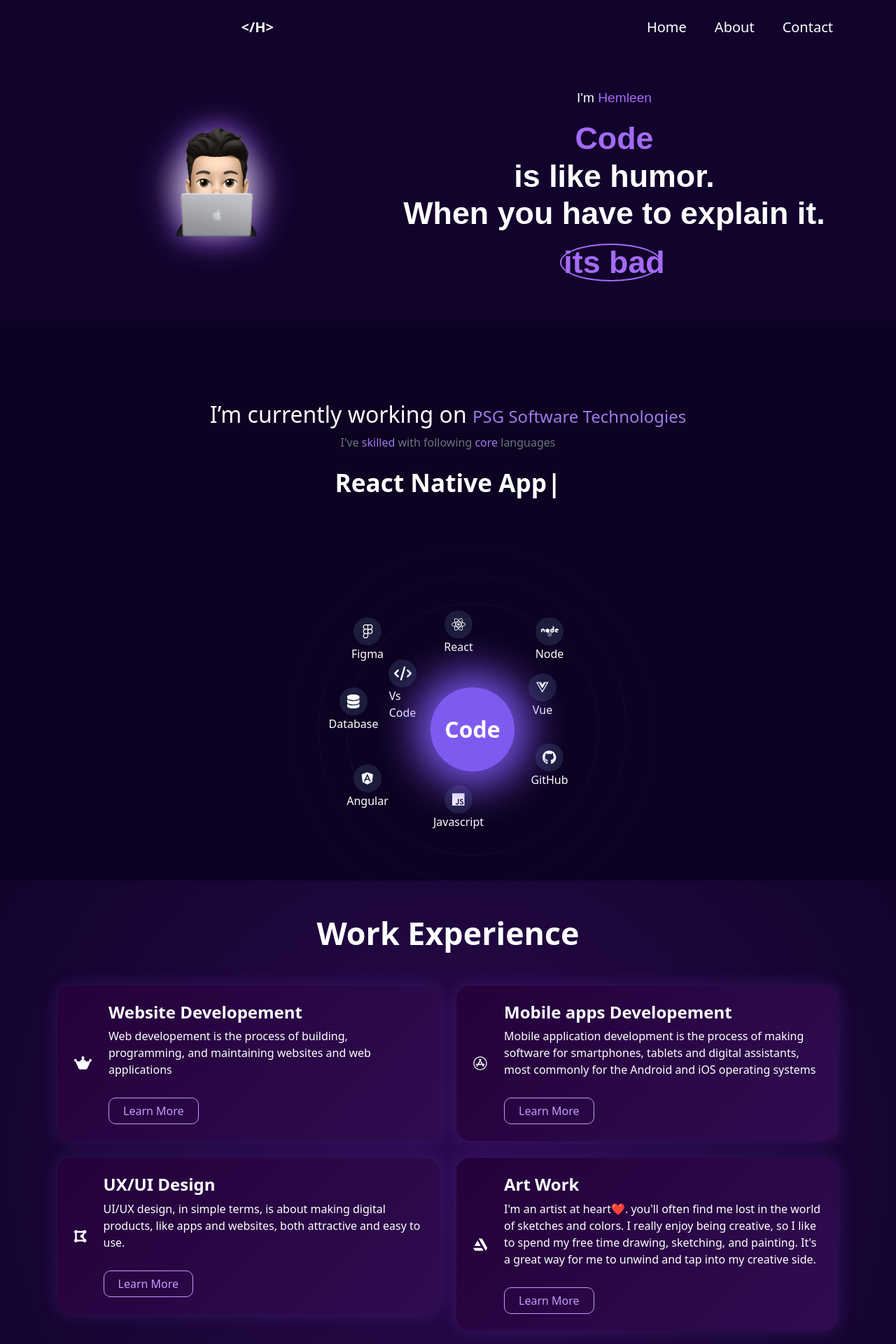
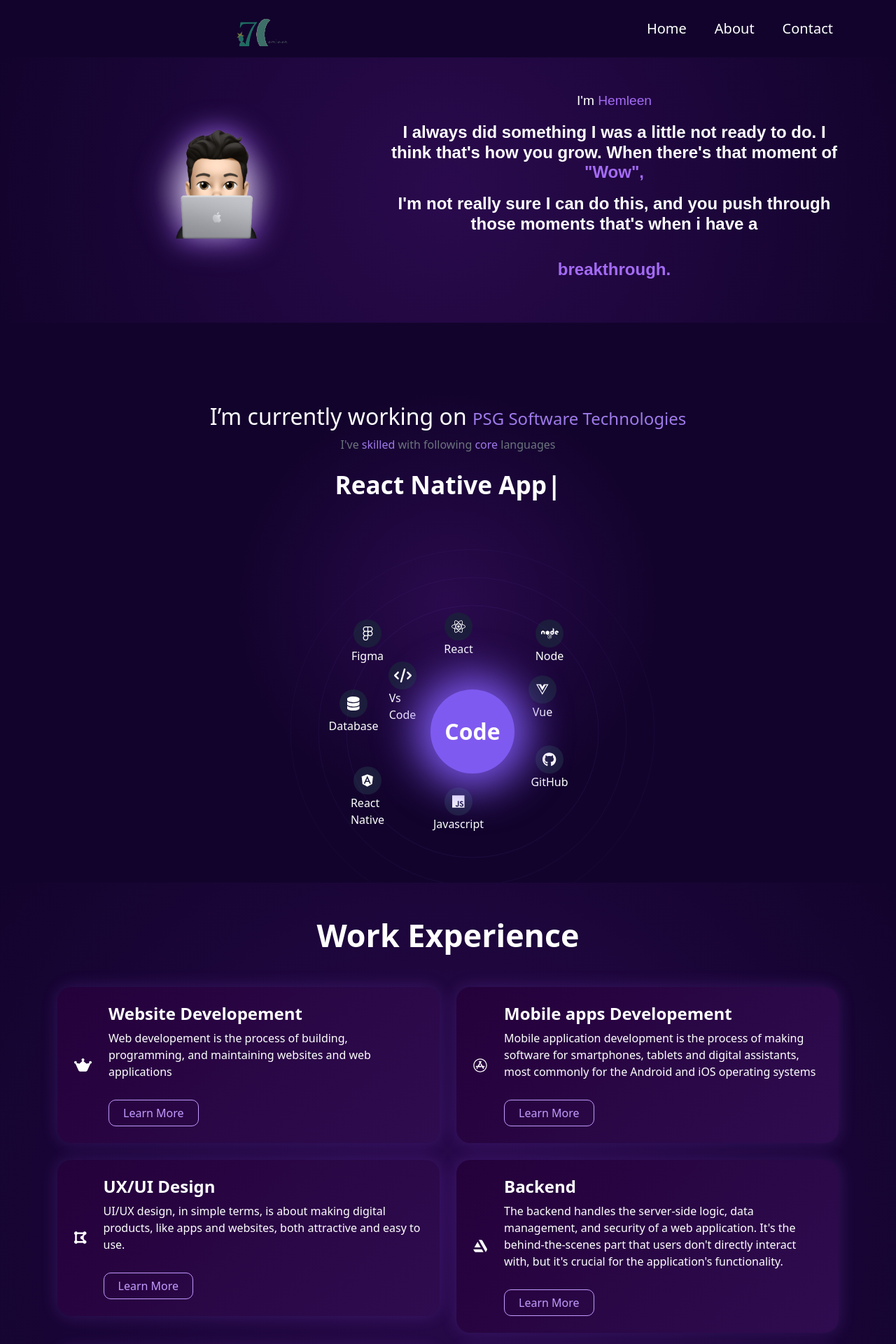
Before and after one commit to HEMLEEN/viteportfolio, a React (Vite) app: page / in a window 1280 px wide. Shown: the top 1920 px of the page at 70% size. Built offline with nearby package versions, Linux system fonts and the light colour scheme.

Commit message:
ref: update logo

```diff
--- a/index.html
+++ b/index.html
@@ -2,7 +2,7 @@
 <html lang="en">
   <head>
     <meta charset="UTF-8" />
-    <link rel="icon" type="image/svg+xml" href="/vite.svg" />
+    <link rel="icon" type="image/svg+xml" sizes="350X350" href="/logo.svg" />
     <meta name="viewport" content="width=device-width, initial-scale=1.0" />
     <title>Hemleen's Porfolio</title>
   </head>
--- a/src/constant/Constant.tsx
+++ b/src/constant/Constant.tsx
@@ -4,6 +4,7 @@ import templateGif from '../assets/ecommerce-develope.gif'
 import shoppingGif from '../assets/shopping2-gif.gif'
 import yogaGif from '../assets/yoga.gif'
 import gymGif from '../assets/gym-gif.gif'
+import logoImage from '../assets/logo.png'
 
 
 export {
@@ -12,7 +13,8 @@ export {
     templateGif,
     shoppingGif,
     yogaGif,
-    gymGif
+    gymGif,
+    logoImage
 }
 
 export const projectData = [
--- a/src/index.css
+++ b/src/index.css
@@ -8,12 +8,19 @@ body {
   background: radial-gradient(ellipse at center, #0f0f1f, #0b0b1a);
 }
 
-
+.logo{
+  object-fit: cover;
+  width: 80px;
+  height: 50px;
+}
 /* File Css */
 .file-cursor {
   cursor: pointer;
 }
 
+.text-cursor {
+cursor: pointer;
+}
 .spanText {
   font-size: 12px;
 }
--- a/src/pages/header/Index.tsx
+++ b/src/pages/header/Index.tsx
@@ -1,5 +1,6 @@
 
 import { Container, Navbar, Nav } from 'react-bootstrap';
+import { logoImage } from '../../constant/Constant';
 
 const Header = (props: any) => {
 
@@ -8,17 +9,14 @@ const Header = (props: any) => {
     <Navbar expand="lg" style={{ backgroundColor: '#12032c' }} className="py-3" id='header'>
       <Container className="d-flex justify-content-between align-items-center">
         <div className="mx-auto">
-          <span className='text-white fs-5 fw-bold'
-          // style={{
-          //   color: 'white',
-          //   fontSize: '40px',
-          // //   transform: 'rotate(90deg)',
-          //   display: 'inline-block',
-          //   fontWeight: 'bold',
-          // }}
-          >
-            {`</H>`}
-          </span>
+          {/* <span className='text-white fs-5 fw-bold' >
+            {`</Portfolio>`}
+          </span> */}
+          <img
+            src={logoImage} // Place your image in /public
+            alt="Emoji Developer"
+            className="logo"
+          />
         </div>
 
         <Nav className="ms-auto d-flex flex-row gap-4">
--- a/src/pages/home/Index.tsx
+++ b/src/pages/home/Index.tsx
@@ -90,7 +90,7 @@ const Home = () => {
                 viewport={{ once: true, amount: 0.2 }}
                 className="box"
             >
-                <h2 className='text-center text-white border py-2 bg-dark'>Projects Overview</h2>
+                <h2 className='text-center text-white py-2'>Projects Overview</h2>
                 <FeaturedProjects />
             </motion.div>
 
--- a/src/pages/home/component/IntroSection.tsx
+++ b/src/pages/home/component/IntroSection.tsx
@@ -4,7 +4,7 @@ import { leftUserImage } from '../../../constant/Constant'
 
 const IntroSection = () => {
     return (
-        <section className="intro-section text-white" >
+        <section className="intro-section text-white " >
             <Container className="py-5">
                 <Row className="align-items-center">
                     <Col md={5} className="text-center mb-4 mb-md-0">
@@ -20,13 +20,13 @@ const IntroSection = () => {
                         </p>
                         <p className="designer-tag"></p>
                         <h1 className="main-title">
-                            <span className="cover-word-wrapper px-2">
-                              <span className="cover-word">Code </span>
-                            </span>
-                             <p>is like humor. <br /> When you have to explain it.</p>
+                            <p className='fs-4'> I always did something I was a little not ready to do. I think that's how you grow. When there's that moment of <span className="cover-word-wrapper px-2">
+                            <span className="cover-word fs-4">"Wow", </span>
+                            </span></p>
+
+                             <p className='fs-4'>I'm not really sure I can do this, and you push through those moments  that's when i have a </p>
                             <span className="cover-word-wrapper">
-                                <span className="cover-word"> its bad</span>
-                                <div className="cover-circle"></div>
+                                <span className="cover-word fs-4"> breakthrough.</span>
                             </span>
                         </h1>
 
--- a/src/pages/home/component/TechOrbit.tsx
+++ b/src/pages/home/component/TechOrbit.tsx
@@ -9,15 +9,15 @@ import { Col, Row } from 'react-bootstrap';
 import { devloperInfo } from '../../../res/String';
 
 const techIcons = [
-  { icon: faReact, name: 'React' },
-  { icon: faNode, name: 'Node' },
-  { icon: faVuejs, name: 'Vue' },
-  { icon: faGithub, name: 'GitHub' },
-  { icon: faJs, name: 'Javascript' },
-  { icon: faFigma, name: 'Figma' },
-  { icon: faCode, name: 'Vs Code' },
-  { icon: faAngular, name: 'Angular' },
-  { icon: faDatabase, name: 'Database' },
+  { icon: faReact, name: 'React',link:'https://vite.dev/guide/' },
+  { icon: faNode, name: 'Node',link:'https://react.dev/learn' },
+  { icon: faVuejs, name: 'Vue' ,link:'https://vuejs.org/guide/introduction.html'},
+  { icon: faGithub, name: 'GitHub',link:'#' },
+  { icon: faJs, name: 'Javascript',link:'https://developer.mozilla.org/en-US/docs/Web/JavaScript'  },
+  { icon: faFigma, name: 'Figma',link:'#'  },
+  { icon: faCode, name: 'Vs Code' ,link:'#' },
+  { icon: faAngular, name: 'React Native',link:'https://reactnative.dev/docs/environment-setup' },
+  { icon: faDatabase, name: 'Database',link:'#'  },
 ];
 
 const TechOrbit = () => {
@@ -65,9 +65,9 @@ const TechOrbit = () => {
         {/* Icons above curves */}
         <div className="icon-arc-wrapper">
           {techIcons.map((item, index) => (
-            <div className={`orbit-icon orbit-icon-${index}`} key={index}>
-              <FontAwesomeIcon icon={item.icon} size="lg" />
-              <span className="icon-label text-white position-absolute top-100 start-50 translate-middle-x">
+            <div className={`orbit-icon orbit-icon-${index}`} key={index} >
+              <FontAwesomeIcon icon={item.icon} size="lg"/>
+              <span className="icon-label text-white position-absolute top-100 start-50 translate-middle-x" >
                 {item.name}
               </span>
             </div>
--- a/src/pages/home/component/WorkExperience.tsx
+++ b/src/pages/home/component/WorkExperience.tsx
@@ -1,8 +1,9 @@
 import { Container, Row, Col, Button } from 'react-bootstrap';
 import '../styles/Workexperience.css';
-import { faAppStore, faArtstation, faWebAwesome } from '@fortawesome/free-brands-svg-icons';
-import { faDrawPolygon } from '@fortawesome/free-solid-svg-icons';
+import { faAppStore, faArtstation, faFigma, faJs, faNode, faReact, faVuejs, faWebAwesome } from '@fortawesome/free-brands-svg-icons';
+import { faDatabase, faDrawPolygon } from '@fortawesome/free-solid-svg-icons';
 import { FontAwesomeIcon } from '@fortawesome/react-fontawesome';
+import { useState } from 'react';
 
 const cardData = [
   {
@@ -11,6 +12,11 @@ const cardData = [
     description:
       'Web developement is the process of building, programming, and maintaining websites and web applications',
     image: faWebAwesome,
+    core: [
+      { icon: faReact, name: 'React', link: 'https://vite.dev/guide/' },
+      { icon: faVuejs, name: 'Vue', link: 'https://vuejs.org/guide/introduction.html' },
+      { icon: faJs, name: 'Javascript', link: 'https://developer.mozilla.org/en-US/docs/Web/JavaScript' },
+    ]
   },
   {
     id: 2,
@@ -18,6 +24,9 @@ const cardData = [
     description:
       'Mobile application development is the process of making software for smartphones, tablets and digital assistants, most commonly for the Android and iOS operating systems',
     image: faAppStore,
+    core: [
+      { icon: faReact, name: 'React Native', link: 'https://reactnative.dev/docs/environment-setup' }
+    ]
   },
   {
     id: 3,
@@ -25,36 +34,80 @@ const cardData = [
     description:
       'UI/UX design, in simple terms, is about making digital products, like apps and websites, both attractive and easy to use.',
     image: faDrawPolygon,
+    core: [
+      { icon: faFigma, name: 'Figma', link: '#' },
+    ]
   },
   {
     id: 4,
+    title: 'Backend',
+    description:
+      `The backend handles the server-side logic, data management, and security of a web application. It's the behind-the-scenes part that users don't directly interact with, but it's crucial for the application's functionality. `,
+    image: faArtstation,
+    core: [
+      { icon: faNode, name: 'Node', link: 'https://react.dev/learn' },
+    ]
+  },
+  {
+    id: 5,
+    title: 'Database',
+    description:
+      `A database is an organized collection of data, typically stored electronically, that can be accessed, managed, and updated. It's a systematic way to store information, often managed by database management software. `,
+    image: faArtstation,
+    core: [
+      { icon: faDatabase, name: 'Database', link: '#' },
+    ]
+  },
+  {
+    id: 5,
     title: 'Art Work',
     description:
       `I'm an artist at heart❤️. you'll often find me lost in the world of sketches and colors. I really enjoy being creative, so I like to spend my free time drawing, sketching, and painting. It's a great way for me to unwind and tap into my creative side.`,
     image: faArtstation,
+    core: []
   },
 ];
 
 const WorkExperience = () => {
+
+  const [isOpenIndex, seIsOpenIndex] = useState(-1)
+
+  const handleOnClick = (link: any) => {
+    window.open(`${link}`);
+  }
+
   return (
     <section className="work-experience py-5 text-white">
       <Container>
         <h2 className="mb-5 fw-bold section-title text-center title-word">Work Experience</h2>
         <Row className="g-4">
-          {cardData.map((card:any) => (
+          {cardData.map((card: any, index: any) => (
             <Col key={card.id} xs={12} md={6}>
               <div className="exp-card p-4 d-flex flex-row align-items-center gap-4">
                 <div className="exp-img">
-                 <FontAwesomeIcon icon={card.image} size="lg" />
+                  <FontAwesomeIcon icon={card.image} size="lg" />
                 </div>
                 <div>
                   <h4 className="fw-bold">{card.title}</h4>
                   <p>{card.description}</p>
-                  <Button variant="outline-light" className="learn-btn">
+                  <Button variant="outline-light" className="learn-btn" disabled={card.core.length == 0} onClick={() => seIsOpenIndex(index)}>
                     Learn More
                   </Button>
+                  {isOpenIndex == index && <div className='d-flex py-4 gap-4 overflow-x-auto' >
+
+                    {card.core.length > 0 && card.core.map((core: any) => (
+                      <div onClick={() => handleOnClick(core.link)} className='text-cursor '>
+                        <span className="cover-word-wrapper px-2">
+                          <span className="cover-word fs-5">{core.name} </span>
+                        </span>
+                        <FontAwesomeIcon icon={core.icon} size="lg" />
+                      </div>
+                    ))}
+                  </div>}
                 </div>
+
               </div>
+
             </Col>
           ))}
         </Row>
--- a/src/pages/home/styles/IntroSection.css
+++ b/src/pages/home/styles/IntroSection.css
@@ -1,5 +1,5 @@
 .intro-section {
-  background-color: #12032c;
+ background: radial-gradient(circle at center, #2a0a4d 0%, #12032c 100%);
   min-height: 40vh;
   font-family: 'Poppins', sans-serif;
 }
--- a/src/pages/home/styles/TechOrbit.css
+++ b/src/pages/home/styles/TechOrbit.css
@@ -1,5 +1,5 @@
 .tech-orbit-section {
-  background-color: #0d0221;
+   background: radial-gradient(circle at center, #2a0a4d 0%, #12032c 40%);
   min-height: 100vh;
   padding: 4rem 1rem;
   overflow: hidden;
```
Also changed, not shown: public/logo.svg (added), src/assets/logo.png (added).
